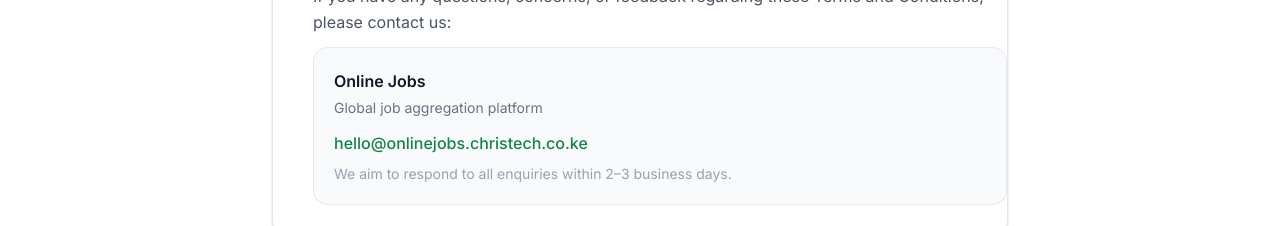
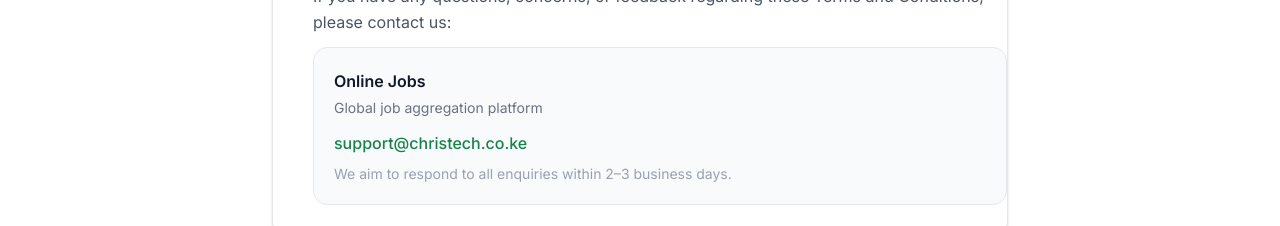
Before and after one commit to learninghub44/kenyajobs, a Next.js app in the folder kenyajobs/: page /terms-and-conditions in a window 1280 px wide. Shown: the part 6560-6786 px from the top of the page. Built offline with nearby package versions, Linux system fonts and the light colour scheme; no server answers; the database is empty.

Commit message:
Use official support email across public pages

```diff
--- a/kenyajobs/pages/terms-and-conditions.js
+++ b/kenyajobs/pages/terms-and-conditions.js
@@ -370,9 +370,9 @@ export default function Terms() {
             <div className="bg-gray-50 border border-gray-200 rounded-xl p-5 mt-2">
               <p className="font-semibold text-gray-900 mb-1">Online Jobs</p>
               <p className="text-sm text-gray-500 mb-3">Global job aggregation platform</p>
-              <a href="mailto:hello@onlinejobs.christech.co.ke"
+              <a href="mailto:support@christech.co.ke"
                 className="text-blue-600 hover:underline font-medium text-base">
-                hello@onlinejobs.christech.co.ke
+                support@christech.co.ke
               </a>
               <p className="text-sm text-gray-400 mt-2">We aim to respond to all enquiries within 2–3 business days.</p>
             </div>
```
